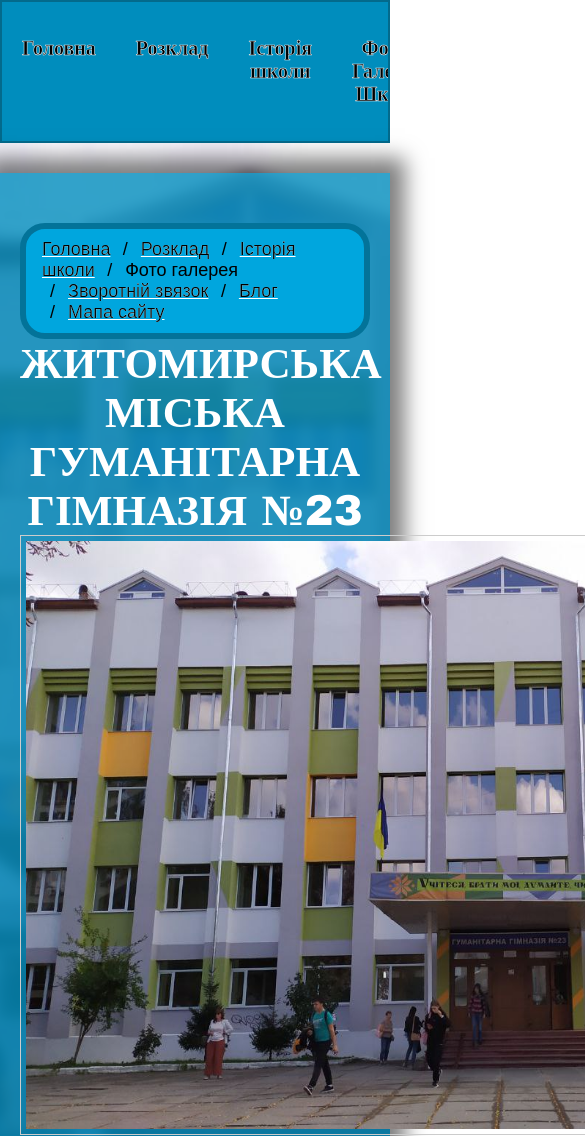
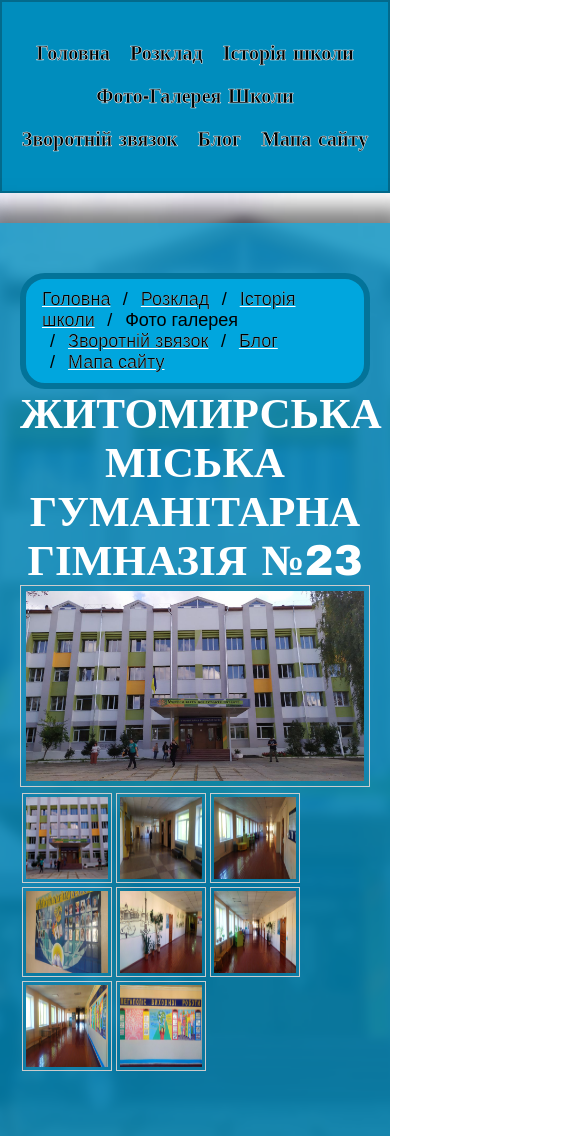
Before and after one commit to sashahanko/Sasha, a plain HTML site: page fff.html in a window 390 px wide. Shown: the top 1136 px of the page, 585 px wide, since content can reach past the window. Drawn offline with Linux system fonts and the light colour scheme.

Commit message:
Add files via upload

```diff
--- a/fff.html
+++ b/fff.html
@@ -54,28 +54,28 @@
   <ul id="thumbs">
     <!-- браузер показывает небольшую встроенную подсказку из атрибута "title" при наведении курсора на текст -->
     <li>
-      <a href="image/bcc.png" title="Фото школи"><img src="image/bcmini.png"  width="93" height="93"></a>
+      <a href="image/bcc.png" title="Фото школи"><img src="image/bcmini.png" width="100%" height="100%"></a>
     </li>
     <li>
-      <a href="image/1floor.jpeg" title="Перший поверх"><img src="image/1floor.jpeg" width="93" height="93"></a>
+      <a href="image/1floor.jpeg" title="Перший поверх"><img src="image/1floor.jpeg" width="100%" height="100%"></a>
     </li>
     <li>
-      <a href="image/2floor.jpeg" title="Другий поверх"><img src="image/2floor.jpeg" width="93" height="93"></a>
+      <a href="image/2floor.jpeg" title="Другий поверх"><img src="image/2floor.jpeg" width="100%" height="100%"></a>
     </li>
     <li>
-      <a href="image/2floor2.jpeg" title="Другий поверх"><img src="image/2floor2.jpeg" width="93" height="93"></a>
+      <a href="image/2floor2.jpeg" title="Другий поверх"><img src="image/2floor2.jpeg" width="100%" height="100%"></a>
     </li>
     <li>
-      <a href="image/3floor.jpeg" title="Третій поверх"><img src="image/3floor.jpeg" width="93" height="93"></a>
+      <a href="image/3floor.jpeg" title="Третій поверх"><img src="image/3floor.jpeg" width="100%" height="100%"></a>
     </li>
     <li>
-      <a href="image/3floor2.jpeg" title="Третій поверх"><img src="image/3floor2.jpeg" width="93" height="93"></a>
+      <a href="image/3floor2.jpeg" title="Третій поверх"><img src="image/3floor2.jpeg" width="100%" height="100%"></a>
     </li>
     <li>
-      <a href="image/4floor.jpeg" title="Четвертий поверх"><img src="image/4floor.jpeg" width="93" height="93"></a>
+      <a href="image/4floor.jpeg" title="Четвертий поверх"><img src="image/4floor.jpeg"  width="100%" height="100%"></a>
     </li>
     <li>
-      <a href="image/4floor4.jpeg" title="Четвертий поверх"><img src="image/4floor4.jpeg" width="93" height="93"></a>
+      <a href="image/4floor4.jpeg" title="Четвертий поверх"><img src="image/4floor4.jpeg"  width="100%" height="100%"></a>
     </li>
   </ul>
 
--- a/style.css
+++ b/style.css
@@ -80,7 +80,7 @@ li {
 
 /*OverAll*/
 body{
-font-family: sans-serif;
+font-family: 'PT Sans Narrow', sans-serif;
 }
 
 /*Header*/
@@ -112,18 +112,19 @@ font-family: sans-serif;
     display: block;
     color: black;
     text-align: center;
-    padding: 5px 20px;
+    padding: 5px 10px;
     font-size: 20px;
     text-decoration: none;
      -webkit-text-stroke-width: 0.5px;
   -webkit-text-stroke-color: white;
+      display: flex; align-items: center; height: 100%;
 }
 
 .header__nav a:hover {
     background-color: #cae660;
     color: black;
      -webkit-text-stroke-width: 1px;
-  -webkit-text-stroke-color: red;
+  -webkit-text-stroke-color: lightgreen;
 }
 
 /*Info*/
@@ -176,13 +177,13 @@ font-family: sans-serif;
   font-size: 2.2em;
   font-weight: bold;
    color: white;
-    -webkit-text-stroke-width: 1px;
- -webkit-text-stroke-color: black;
+   -webkit-text-stroke-width: 0.3px;
+   -webkit-text-stroke-color: black;
 }
 .block__text p{
- font-size: 1.5em;
+ font-size: 2em;
  font-weight: lighter;
- font-family: 'Comic Sans MS';
+ font-family: 'PT Sans Narrow', sans-serif;
  color: white;
    -webkit-text-stroke-width: 0.7px;
    -webkit-text-stroke-color: black;
@@ -225,3 +226,34 @@ font-family: sans-serif;
 .footer__text a:hover{
   color: rgba(1,1,1,0.5);
 }
+@media screen and (max-width: 768px) {
+
+}
+@media screen and (max-width: 425px) {
+.block__text p {
+    font-size: 1.2em;
+   margin-top: 20px;
+}
+ .header__nav ul{
+  display: flex; flex-wrap: wrap; justify-content: center;}
+ .info__block{
+  display: unset;
+}
+.block__img iframe{
+  width: 100%;
+  margin-top: 20px;
+}
+.block__text span{
+    margin-top: 20px;
+
+}
+.block__img img{
+   margin-top: 20px;
+}
+.footer__wrapper{
+    display: flex;
+    text-align: center;
+    flex-direction: column;
+  }
+
+}
--- a/style2.css
+++ b/style2.css
@@ -116,13 +116,14 @@ body{
     text-decoration: none;
      -webkit-text-stroke-width: 0.5px;
   -webkit-text-stroke-color: white;
+   display: flex; align-items: center; height: 100%;
 }
 
 .header__nav a:hover {
     background-color: #cae660;
     color: black;
      -webkit-text-stroke-width: 1px;
-  -webkit-text-stroke-color: red;
+    -webkit-text-stroke-color: lightgreen;
 }
 /*Info*/
 
@@ -205,3 +206,25 @@ body{
 .footer__text a:hover{
   color: rgba(1,1,1,0.5);
 }
+@media screen and (max-width: 768px) {
+.header__wrapper a{
+  padding: 10px 10px;
+
+}
+
+}
+@media screen and (max-width: 425px) {
+  .block__img img {
+   width: unset;
+}
+.info__block {
+     overflow-x: scroll;
+}
+.header__nav ul{
+  display: flex; flex-wrap: wrap; justify-content: center;}
+  .footer__wrapper{
+    display: flex;
+    text-align: center;
+    flex-direction: column;
+  }
+}
--- a/style3.css
+++ b/style3.css
@@ -77,7 +77,7 @@ li{
 
 /*OverAll*/
 body{
-  font-family: sans-serif;
+  font-family: 'PT Sans Narrow', sans-serif;
   text-align: center;
 }
 
@@ -115,15 +115,16 @@ body{
     padding: 5px 20px;
     font-size: 20px;
     text-decoration: none;
-     -webkit-text-stroke-width: 0.5px;
-  -webkit-text-stroke-color: white;
+    -webkit-text-stroke-width: 0.5px;
+    -webkit-text-stroke-color: white;
+     display: flex; align-items: center; height: 100%;
 }
 
 .header__nav a:hover {
     background-color: #cae660;
     color: black;
-     -webkit-text-stroke-width: 1px;
-  -webkit-text-stroke-color: red;
+    -webkit-text-stroke-width: 1px;
+    -webkit-text-stroke-color: lightgreen;
 }
 
 /*Info*/
@@ -175,13 +176,13 @@ body{
   font-size: 2.2em;
   font-weight: bold;
    color: white;
-    -webkit-text-stroke-width: 1px;
- -webkit-text-stroke-color: black;
+   -webkit-text-stroke-width: 1px;
+   -webkit-text-stroke-color: black;
 }
 .block__text p{
  font-size: 1.5em;
  font-weight: lighter;
- font-family: 'Comic Sans MS';
+ font-family: 'PT Sans Narrow', sans-serif;
  color: white;
    -webkit-text-stroke-width: 0.7px;
    -webkit-text-stroke-color: black;
@@ -223,3 +224,29 @@ body{
 .footer__text a:hover{
   color: rgba(1,1,1,0.5);
 }
+@media screen and (max-width: 768px) {
+.header__wrapper a{
+  padding: 10px 10px;
+
+}
+}
+@media screen and (max-width: 425px) {
+.block__text p {
+    font-size: 1.4em;
+   margin-top: 20px;
+}
+ .header__nav ul{
+  display: flex; flex-wrap: wrap; justify-content: center;}
+ .info__block{
+  display: unset;
+}
+.block__text span{
+    margin-top: 20px;
+
+}
+.footer__wrapper{
+    display: flex;
+    text-align: center;
+    flex-direction: column;
+  }
+}
--- a/style4.css
+++ b/style4.css
@@ -116,13 +116,14 @@ font-family: sans-serif;
     text-decoration: none;
      -webkit-text-stroke-width: 0.5px;
   -webkit-text-stroke-color: white;
+   display: flex; align-items: center; height: 100%;
 }
 
 .header__nav a:hover {
     background-color: #cae660;
     color: black;
      -webkit-text-stroke-width: 1px;
-  -webkit-text-stroke-color: red;
+    -webkit-text-stroke-color: lightgreen;
 }
 /*Info*/
 
@@ -224,3 +225,68 @@ font-family: sans-serif;
 #thumbs a:hover {
   border-color: #FF9900;
 }
+@media screen and (max-width: 768px) {
+.header__wrapper a{
+  padding: 10px 10px;
+}
+element.style {
+    display: flex;
+    flex-wrap: wrap;
+}
+#thumbs a {
+    float: unset;
+    display: flex;
+    width: 87px;
+    height: 87.7px;
+}
+#thumbs {
+    display: flex;
+    flex-wrap: wrap;
+}
+#largeImg {
+  border: solid 1px #ccc;
+  width: 100%;
+  height: 100%;
+  padding: 5px;
+}
+}
+@media screen and (max-width: 425px) {
+
+ .header__nav ul{
+  display: flex; flex-wrap: wrap; justify-content: center;}
+ .info__block{
+  display: unset;
+}
+.block__img img{
+   margin-top: 20px;
+}
+.footer__wrapper{
+    display: flex;
+    text-align: center;
+    flex-direction: column;
+  }
+  #largeImg {
+  border: solid 1px #ccc;
+  width: 100%;
+  height: 100%;
+  padding: 5px;
+}
+.block__text span{
+    margin-top: 20px;
+    font-size: 1.2em;
+}
+element.style {
+    display: flex;
+    flex-wrap: wrap;
+}
+#thumbs a {
+    float: unset;
+    display: flex;
+    width: 90px;
+    height: 90px;
+}
+#thumbs {
+    display: flex;
+    flex-wrap: wrap;
+}
+}
--- a/style5.css
+++ b/style5.css
@@ -118,13 +118,14 @@ font-family: sans-serif;
     text-decoration: none;
      -webkit-text-stroke-width: 0.5px;
   -webkit-text-stroke-color: white;
+   display: flex; align-items: center; height: 100%;
 }
 
 .header__nav a:hover {
     background-color: #cae660;
     color: black;
      -webkit-text-stroke-width: 1px;
-  -webkit-text-stroke-color: red;
+    -webkit-text-stroke-color: lightgreen;
 }
 
 /*Info*/
@@ -182,23 +183,28 @@ font-family: sans-serif;
  font-size: 1.5em;
  font-weight: lighter;
  color: white;
-  font-family: 'Comic Sans MS';
+ font-family: 'PT Sans Narrow', sans-serif;
+  display: flex; align-items: center; height: 100%;
+
 
 }
 
 .block__text a {
-   background-color: lightgreen;
+    background-color: lightgreen;
     font-weight: bold;
-    float: left;
-    display: block;
     color: black;
     padding: 5px 20px;
     text-decoration: none;
+    display: inline-block;
+    height: 100%;
 }
 
 .block__text a:hover {
     background-color: #cae660;
     color: black;
+}
+.block__text li{
+ text-align:center;
 }
 /*Footer*/
 .footer__wrapper{
@@ -235,3 +241,45 @@ font-family: sans-serif;
 .footer__text a:hover{
   color: rgba(1,1,1,0.5);
 }
+@media screen and (max-width: 768px) {
+.header__wrapper a{
+  padding: 10px 10px;
+}
+}
+@media screen and (max-width: 425px) {
+
+ .header__nav ul{
+  display: flex; flex-wrap: wrap; justify-content: center;}
+ .info__block{
+  display: unset;
+}
+}
+.footer__wrapper{
+    display: flex;
+    text-align: center;
+    flex-direction: column;
+  }
+  #largeImg {
+  border: solid 1px #ccc;
+  width: 100%;
+  height: 100%;
+  padding: 5px;
+}
+.block__text span{
+    margin-top: 20px;
+    font-size: 1em;
+       width: 100%;
+
+}
+#thumbs a {
+  border: solid 1px #ccc;
+  width: 100%;
+  height: 100%;
+  padding: 3px;
+  margin: 2px;
+  float: unset;
+}
+.block__text img{
+       width: 100%;
+       height: 100%;
+}
```
Also changed, not shown: history.html (+3 -0 lines), index.html (+4 -1 lines), zvyazok.html (+3 -0 lines).
